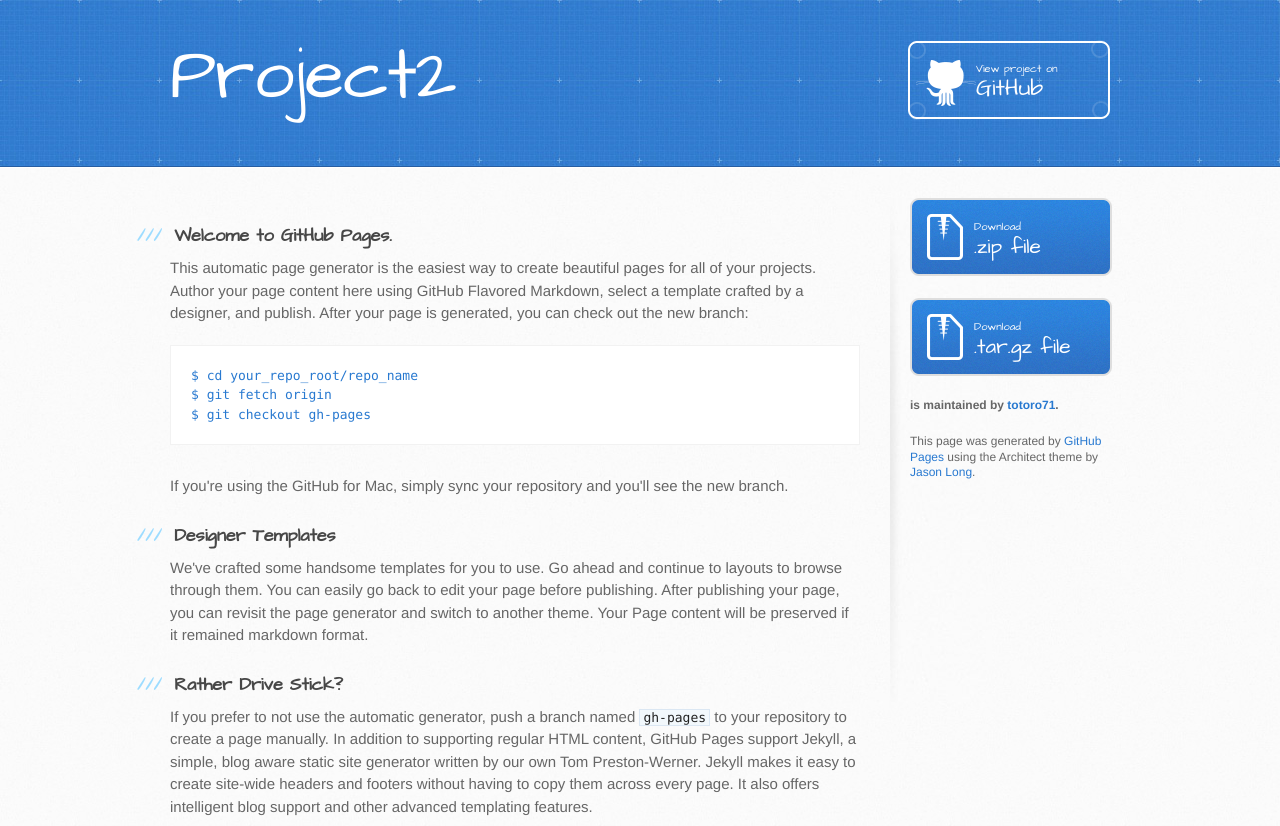
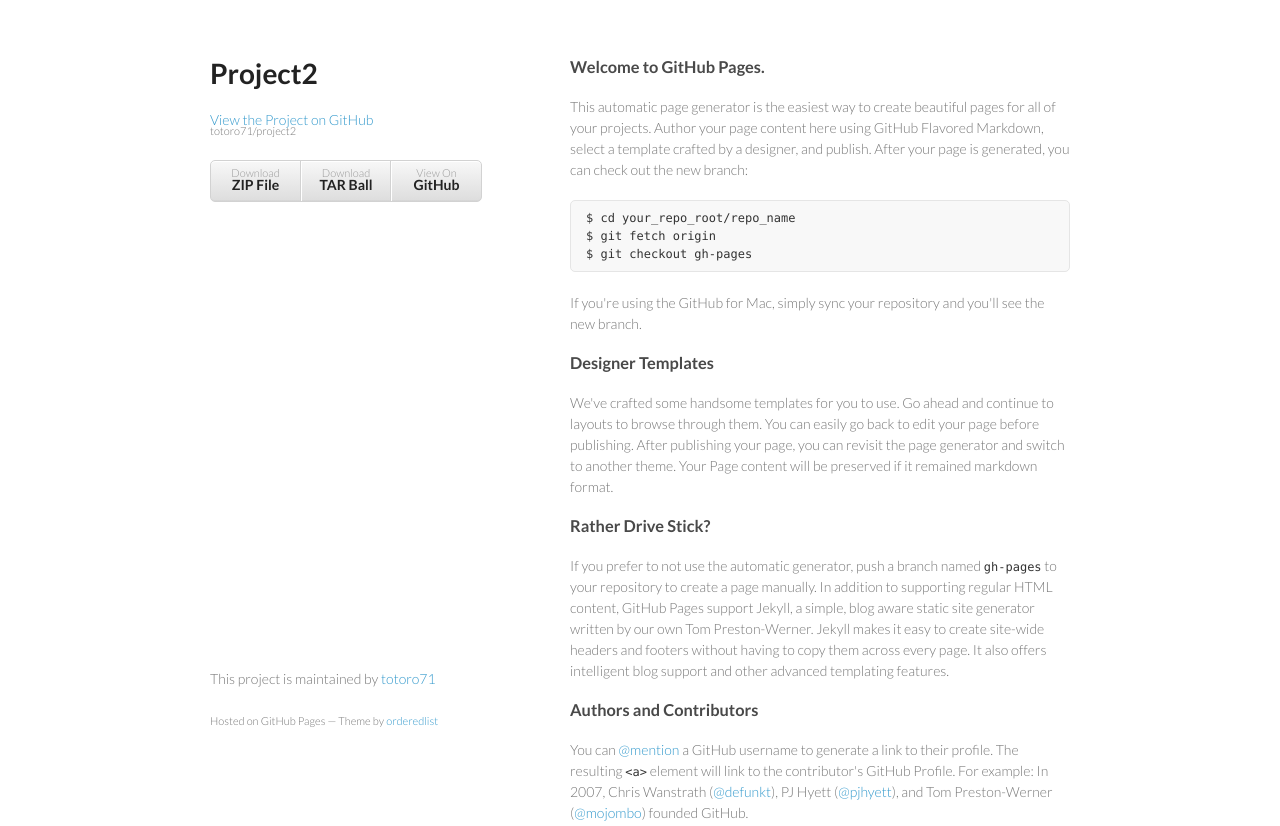
Before and after one commit to totoro71/project2, a plain HTML site: page index.html in a window 1280 px wide. Shown: the top 826 px of the page. Drawn offline with Linux system fonts and the light colour scheme.

Commit message:
Create gh-pages branch via GitHub

```diff
--- a/index.html
+++ b/index.html
@@ -1,34 +1,34 @@
-<!DOCTYPE html>
+<!doctype html>
 <html>
   <head>
-    <meta charset='utf-8'>
+    <meta charset="utf-8">
     <meta http-equiv="X-UA-Compatible" content="chrome=1">
-    <meta name="viewport" content="width=device-width, initial-scale=1, maximum-scale=1">
-    <link href='https://fonts.googleapis.com/css?family=Architects+Daughter' rel='stylesheet' type='text/css'>
-    <link rel="stylesheet" type="text/css" href="stylesheets/stylesheet.css" media="screen">
-    <link rel="stylesheet" type="text/css" href="stylesheets/pygment_trac.css" media="screen">
-    <link rel="stylesheet" type="text/css" href="stylesheets/print.css" media="print">
+    <title>Project2 by totoro71</title>
 
+    <link rel="stylesheet" href="stylesheets/styles.css">
+    <link rel="stylesheet" href="stylesheets/pygment_trac.css">
+    <meta name="viewport" content="width=device-width, initial-scale=1, user-scalable=no">
     <!--[if lt IE 9]>
     <script src="//html5shiv.googlecode.com/svn/trunk/html5.js"></script>
     <![endif]-->
+  </head>
+  <body>
+    <div class="wrapper">
+      <header>
+        <h1>Project2</h1>
+        <p></p>
 
-    <title>Project2 by totoro71</title>
-  </head>
+        <p class="view"><a href="https://github.com/totoro71/project2">View the Project on GitHub <small>totoro71/project2</small></a></p>
 
-  <body>
-    <header>
-      <div class="inner">
-        <h1>Project2</h1>
-        <h2></h2>
-        <a href="https://github.com/totoro71/project2" class="button"><small>View project on</small> GitHub</a>
-      </div>
-    </header>
 
-    <div id="content-wrapper">
-      <div class="inner clearfix">
-        <section id="main-content">
-          <h3>
+        <ul>
+          <li><a href="https://github.com/totoro71/project2/zipball/master">Download <strong>ZIP File</strong></a></li>
+          <li><a href="https://github.com/totoro71/project2/tarball/master">Download <strong>TAR Ball</strong></a></li>
+          <li><a href="https://github.com/totoro71/project2">View On <strong>GitHub</strong></a></li>
+        </ul>
+      </header>
+      <section>
+        <h3>
 <a id="welcome-to-github-pages" class="anchor" href="#welcome-to-github-pages" aria-hidden="true"><span class="octicon octicon-link"></span></a>Welcome to GitHub Pages.</h3>
 
 <p>This automatic page generator is the easiest way to create beautiful pages for all of your projects. Author your page content here using GitHub Flavored Markdown, select a template crafted by a designer, and publish. After your page is generated, you can check out the new branch:</p>
@@ -59,25 +59,13 @@
 <a id="support-or-contact" class="anchor" href="#support-or-contact" aria-hidden="true"><span class="octicon octicon-link"></span></a>Support or Contact</h3>
 
 <p>Having trouble with Pages? Check out the documentation at <a href="https://help.github.com/pages">https://help.github.com/pages</a> or contact <a href="mailto:support@github.com">support@github.com</a> and we’ll help you sort it out.</p>
-        </section>
-
-        <aside id="sidebar">
-          <a href="https://github.com/totoro71/project2/zipball/master" class="button">
-            <small>Download</small>
-            .zip file
-          </a>
-          <a href="https://github.com/totoro71/project2/tarball/master" class="button">
-            <small>Download</small>
-            .tar.gz file
-          </a>
-
-          <p class="repo-owner"><a href="https://github.com/totoro71/project2"></a> is maintained by <a href="https://github.com/totoro71">totoro71</a>.</p>
-
-          <p>This page was generated by <a href="https://pages.github.com">GitHub Pages</a> using the Architect theme by <a href="https://twitter.com/jasonlong">Jason Long</a>.</p>
-        </aside>
-      </div>
+      </section>
+      <footer>
+        <p>This project is maintained by <a href="https://github.com/totoro71">totoro71</a></p>
+        <p><small>Hosted on GitHub Pages &mdash; Theme by <a href="https://github.com/orderedlist">orderedlist</a></small></p>
+      </footer>
     </div>
-
+    <script src="javascripts/scale.fix.js"></script>
 
   </body>
 </html>
--- /dev/null
+++ b/javascripts/scale.fix.js
@@ -0,0 +1,17 @@
+var metas = document.getElementsByTagName('meta');
+var i;
+if (navigator.userAgent.match(/iPhone/i)) {
+  for (i=0; i<metas.length; i++) {
+    if (metas[i].name == "viewport") {
+      metas[i].content = "width=device-width, minimum-scale=1.0, maximum-scale=1.0";
+    }
+  }
+  document.addEventListener("gesturestart", gestureStart, false);
+}
+function gestureStart() {
+  for (i=0; i<metas.length; i++) {
+    if (metas[i].name == "viewport") {
+      metas[i].content = "width=device-width, minimum-scale=0.25, maximum-scale=1.6";
+    }
+  }
+}
--- /dev/null
+++ b/stylesheets/styles.css
@@ -0,0 +1,255 @@
+@import url(https://fonts.googleapis.com/css?family=Lato:300italic,700italic,300,700);
+
+body {
+  padding:50px;
+  font:14px/1.5 Lato, "Helvetica Neue", Helvetica, Arial, sans-serif;
+  color:#777;
+  font-weight:300;
+}
+
+h1, h2, h3, h4, h5, h6 {
+  color:#222;
+  margin:0 0 20px;
+}
+
+p, ul, ol, table, pre, dl {
+  margin:0 0 20px;
+}
+
+h1, h2, h3 {
+  line-height:1.1;
+}
+
+h1 {
+  font-size:28px;
+}
+
+h2 {
+  color:#393939;
+}
+
+h3, h4, h5, h6 {
+  color:#494949;
+}
+
+a {
+  color:#39c;
+  font-weight:400;
+  text-decoration:none;
+}
+
+a small {
+  font-size:11px;
+  color:#777;
+  margin-top:-0.6em;
+  display:block;
+}
+
+.wrapper {
+  width:860px;
+  margin:0 auto;
+}
+
+blockquote {
+  border-left:1px solid #e5e5e5;
+  margin:0;
+  padding:0 0 0 20px;
+  font-style:italic;
+}
+
+code, pre {
+  font-family:Monaco, Bitstream Vera Sans Mono, Lucida Console, Terminal;
+  color:#333;
+  font-size:12px;
+}
+
+pre {
+  padding:8px 15px;
+  background: #f8f8f8;
+  border-radius:5px;
+  border:1px solid #e5e5e5;
+  overflow-x: auto;
+}
+
+table {
+  width:100%;
+  border-collapse:collapse;
+}
+
+th, td {
+  text-align:left;
+  padding:5px 10px;
+  border-bottom:1px solid #e5e5e5;
+}
+
+dt {
+  color:#444;
+  font-weight:700;
+}
+
+th {
+  color:#444;
+}
+
+img {
+  max-width:100%;
+}
+
+header {
+  width:270px;
+  float:left;
+  position:fixed;
+}
+
+header ul {
+  list-style:none;
+  height:40px;
+
+  padding:0;
+
+  background: #eee;
+  background: -moz-linear-gradient(top, #f8f8f8 0%, #dddddd 100%);
+  background: -webkit-gradient(linear, left top, left bottom, color-stop(0%,#f8f8f8), color-stop(100%,#dddddd));
+  background: -webkit-linear-gradient(top, #f8f8f8 0%,#dddddd 100%);
+  background: -o-linear-gradient(top, #f8f8f8 0%,#dddddd 100%);
+  background: -ms-linear-gradient(top, #f8f8f8 0%,#dddddd 100%);
+  background: linear-gradient(top, #f8f8f8 0%,#dddddd 100%);
+
+  border-radius:5px;
+  border:1px solid #d2d2d2;
+  box-shadow:inset #fff 0 1px 0, inset rgba(0,0,0,0.03) 0 -1px 0;
+  width:270px;
+}
+
+header li {
+  width:89px;
+  float:left;
+  border-right:1px solid #d2d2d2;
+  height:40px;
+}
+
+header ul a {
+  line-height:1;
+  font-size:11px;
+  color:#999;
+  display:block;
+  text-align:center;
+  padding-top:6px;
+  height:40px;
+}
+
+strong {
+  color:#222;
+  font-weight:700;
+}
+
+header ul li + li {
+  width:88px;
+  border-left:1px solid #fff;
+}
+
+header ul li + li + li {
+  border-right:none;
+  width:89px;
+}
+
+header ul a strong {
+  font-size:14px;
+  display:block;
+  color:#222;
+}
+
+section {
+  width:500px;
+  float:right;
+  padding-bottom:50px;
+}
+
+small {
+  font-size:11px;
+}
+
+hr {
+  border:0;
+  background:#e5e5e5;
+  height:1px;
+  margin:0 0 20px;
+}
+
+footer {
+  width:270px;
+  float:left;
+  position:fixed;
+  bottom:50px;
+}
+
+@media print, screen and (max-width: 960px) {
+
+  div.wrapper {
+    width:auto;
+    margin:0;
+  }
+
+  header, section, footer {
+    float:none;
+    position:static;
+    width:auto;
+  }
+
+  header {
+    padding-right:320px;
+  }
+
+  section {
+    border:1px solid #e5e5e5;
+    border-width:1px 0;
+    padding:20px 0;
+    margin:0 0 20px;
+  }
+
+  header a small {
+    display:inline;
+  }
+
+  header ul {
+    position:absolute;
+    right:50px;
+    top:52px;
+  }
+}
+
+@media print, screen and (max-width: 720px) {
+  body {
+    word-wrap:break-word;
+  }
+
+  header {
+    padding:0;
+  }
+
+  header ul, header p.view {
+    position:static;
+  }
+
+  pre, code {
+    word-wrap:normal;
+  }
+}
+
+@media print, screen and (max-width: 480px) {
+  body {
+    padding:15px;
+  }
+
+  header ul {
+    display:none;
+  }
+}
+
+@media print {
+  body {
+    padding:0.4in;
+    font-size:12pt;
+    color:#444;
+  }
+}
```
